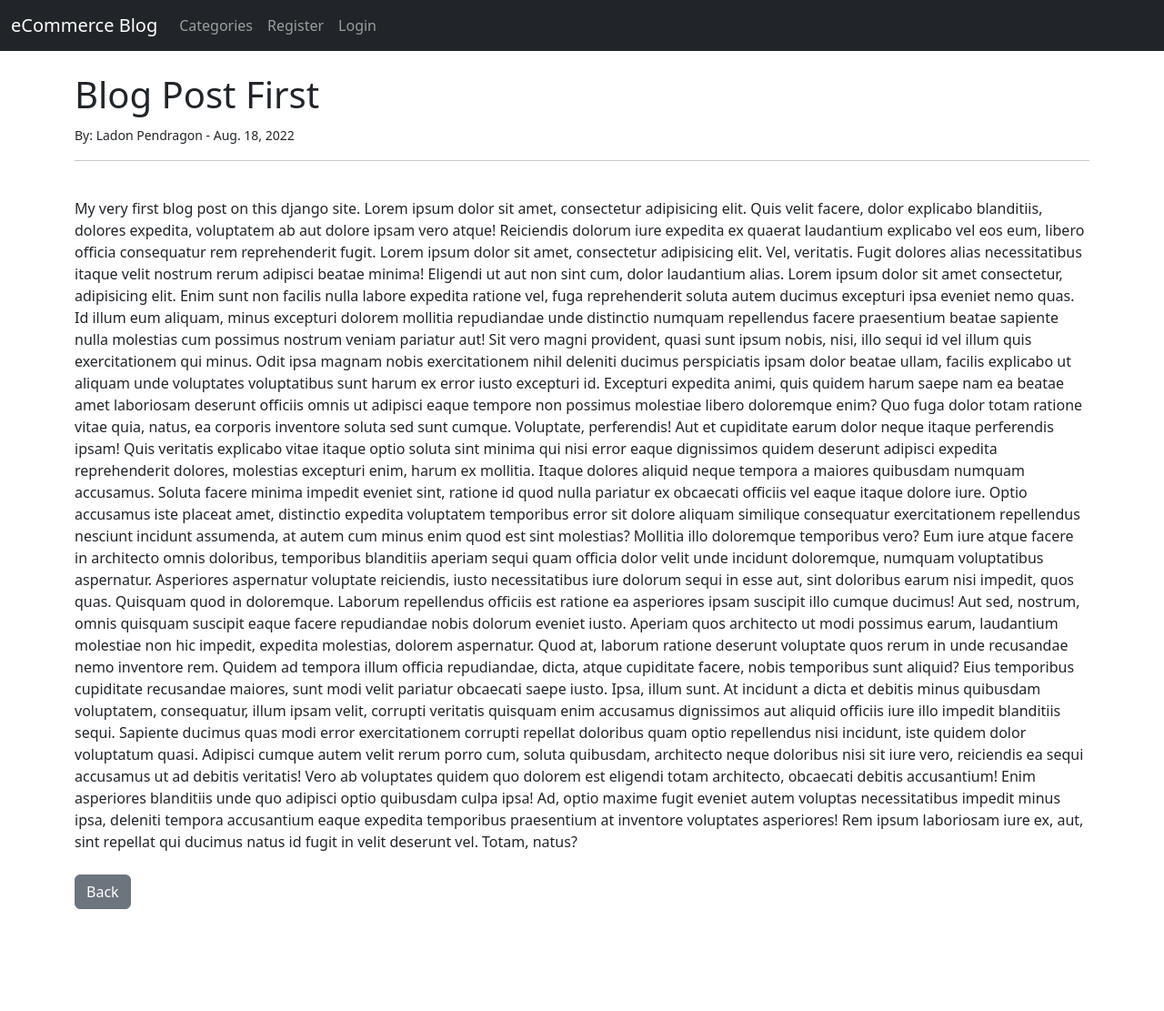
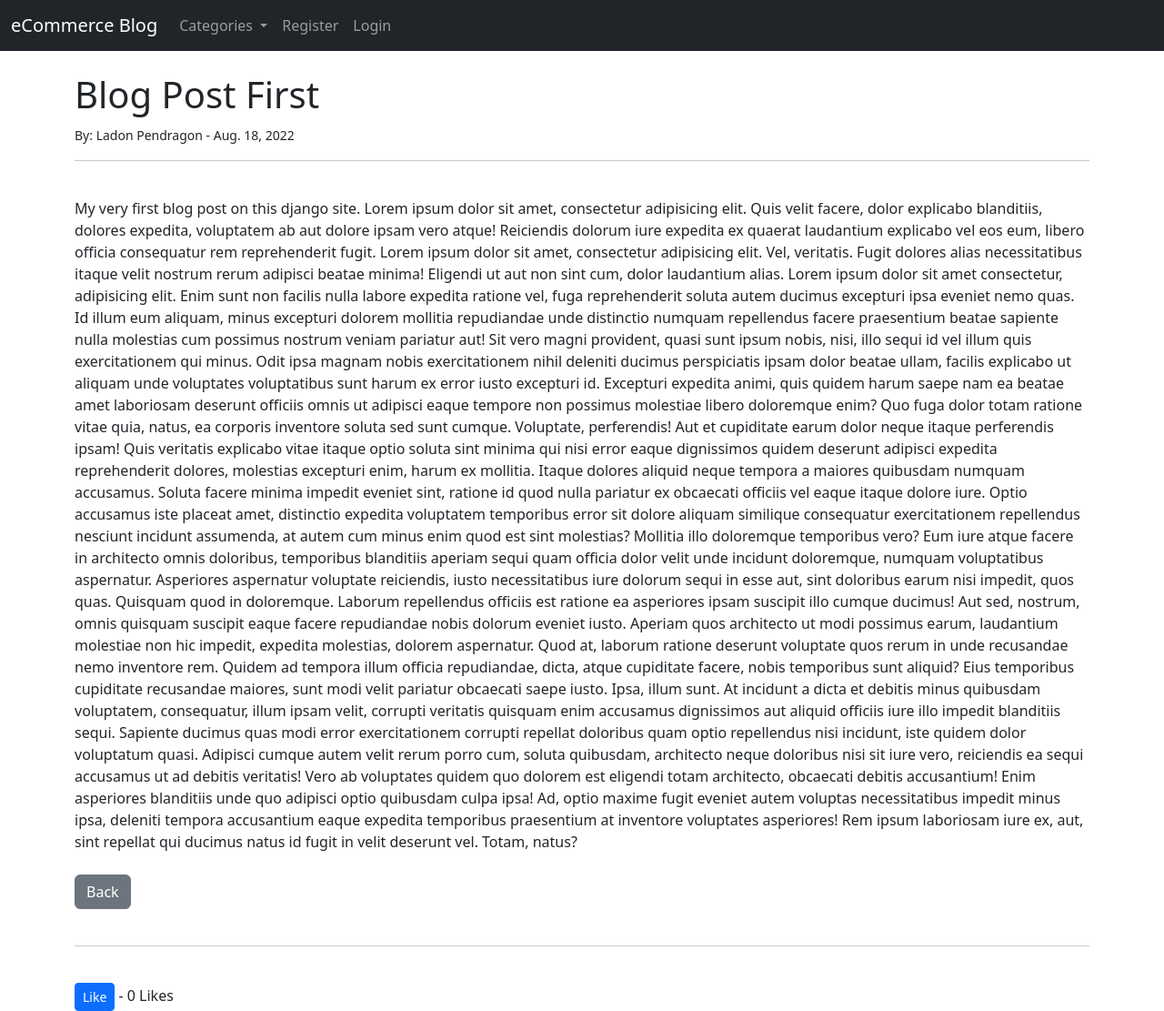
Before and after one commit to IsidoreDelpierro/ecommerceblog, a Django app: page /article/1 in a window 1280 px wide. Shown: the whole page at 91% size. Before the commit the page ends 999 px from the top, so only its background shows below. Run offline with Django 4.2, Linux system fonts and the light colour scheme; data comes from the database, SQL or seed files in the repository; both versions use the stored data as it was after the commit.

Commit message:
Create Blog Like Button -----------------------------
1) Create Like button on article_details page

2) Create routing entry in urls.py

3) Create LikeView

4) Count likes inside the Post model, call inside ArticleDetailView and
display on article_detail.html

```diff
--- a/blog/models.py
+++ b/blog/models.py
@@ -27,9 +27,13 @@ class Post(models.Model):
     body = models.TextField()
     post_date = models.DateField(auto_now_add=True)
     category = models.CharField(max_length=255, default="Scooter")
+    likes = models.ManyToManyField(User, related_name='blog_posts')
 
     class Meta:
         verbose_name_plural = "Posts"
+
+    def total_likes(self):
+        return self.likes.count()
 
     def __str__(self):
         return self.title + ' | ' + str(self.author)
--- a/blog/templates/blog/article_details.html
+++ b/blog/templates/blog/article_details.html
@@ -23,5 +23,11 @@
     <br><br>
     <a class="btn btn-secondary" href="{% url 'home' %}">Back</a>
 
+    <br><br><hr><br>
+    <form method="POST" action="{% url 'like_post' post.pk %}">
+        {% csrf_token %}
+        <button class="btn btn-primary btn-sm" type="submit" name="post_id" value="{{post.id}}">Like</button> - {{total_likes}} Likes
+    </form>
+
 
 {% endblock %}
--- a/blog/urls.py
+++ b/blog/urls.py
@@ -1,5 +1,5 @@
 from django.urls import path
-from .views import HomeView, ArticleDetailView, AddPostView, UpdatePostView, DeletePostView, AddCategoryView, CategoryView, CategoryListView
+from .views import HomeView, ArticleDetailView, AddPostView, UpdatePostView, DeletePostView, AddCategoryView, CategoryView, CategoryListView, LikeView
 
 urlpatterns = [
     path('', HomeView.as_view(), name="home"),
@@ -10,4 +10,5 @@ urlpatterns = [
     path('article/<int:pk>/remove', DeletePostView.as_view(), name='delete_post'),
     path('category/<str:cats>/', CategoryView, name="category"),
     path('category-list/', CategoryListView, name="category_list"),
+    path('like/<int:pk>', LikeView, name='like_post'),
 ]
--- a/blog/views.py
+++ b/blog/views.py
@@ -1,14 +1,21 @@
-from django.shortcuts import render
+from django.shortcuts import render, get_object_or_404
 from django.views.generic import ListView, DetailView, CreateView, UpdateView, DeleteView
 from .models import Category, Post
 from .forms import PostForm, UpdatePostForm
-from django.urls import reverse_lazy
+from django.urls import reverse_lazy, reverse
+from django.http import HttpResponseRedirect
 
 # Create your views here.
 
 #def home(request):
 #    context = {}
 #    return render(request, 'blog/home.html', context)
+
+
+def LikeView(request, pk):
+    post = get_object_or_404(Post, id=request.POST.get('post_id'))
+    post.likes.add(request.user)
+    return HttpResponseRedirect(reverse('article-detail', args=[str(pk)]))
 
 
 class HomeView(ListView):
@@ -38,6 +45,16 @@ class ArticleDetailView(DetailView):
     model = Post
     template_name = "blog/article_details.html"
 
+    def get_context_data(self, *args, **kwargs):
+        cat_menu = Category.objects.all()
+        context = super(ArticleDetailView, self).get_context_data(*args, **kwargs)
+
+        liked_post = get_object_or_404(Post, id=self.kwargs['pk'])
+        total_likes = liked_post.total_likes()
+        context["cat_menu"] = cat_menu
+        context["total_likes"] = total_likes
+        return context
+
 
 class AddCategoryView(CreateView):
     model = Category
```
Also changed, not shown: blog/migrations/0006_post_likes_alter_post_category.py (added), db.sqlite3.
